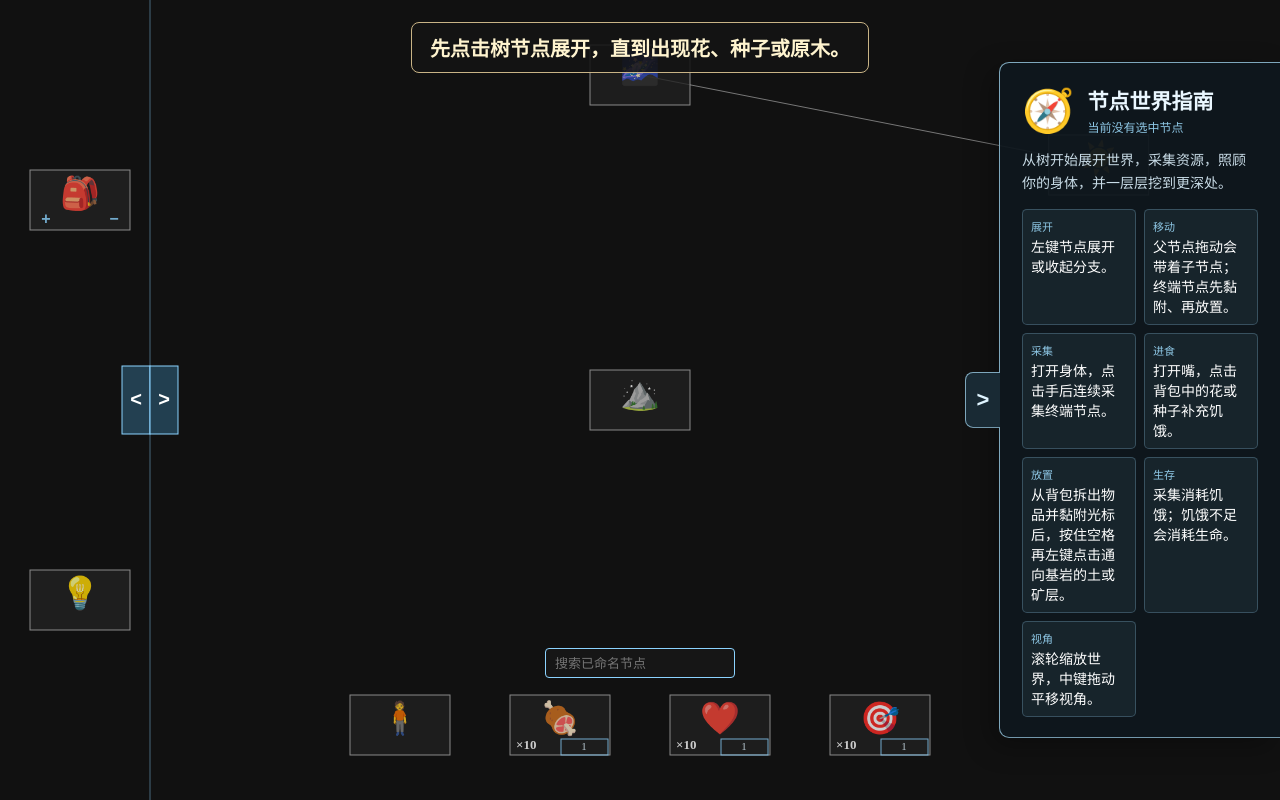
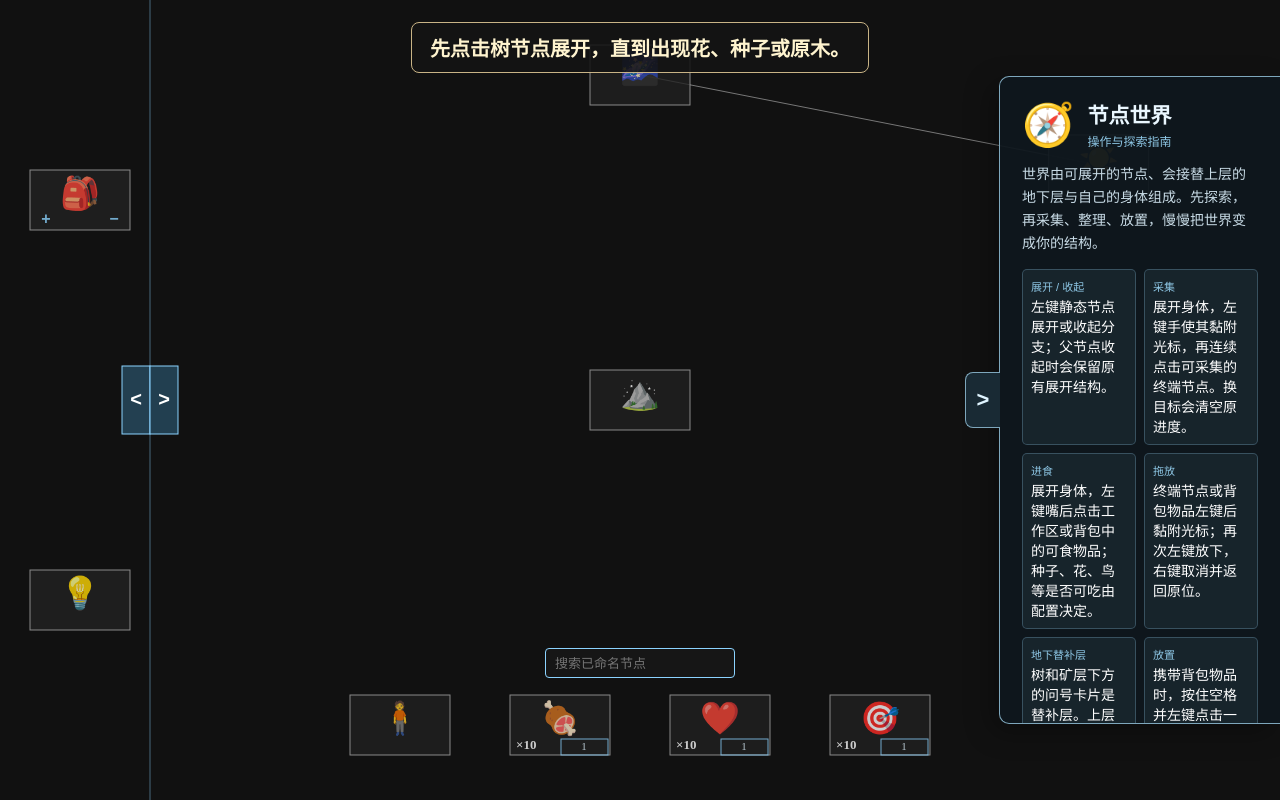
Before and after one commit to yuhengguo/world, a website: page index.html in a window 1280 px wide. Drawn offline with Linux system fonts and the light colour scheme.

Commit message:
update on readme & game instructions

```diff
--- a/js/detail-panel.js
+++ b/js/detail-panel.js
@@ -54,22 +54,26 @@ class DetailPanel {
     return facts;
   }
 
-  /** 在没有选中节点时显示一套简洁的游戏操作与生存规则。 */
+  /** 在没有选中节点时显示“节点世界”的完整但可快速浏览的规则总览。 */
   showRules() {
     if (this.viewMode === "rules") return;
     this.viewMode = "rules";
     this.emoji.textContent = "🧭";
-    this.name.textContent = "节点世界指南";
-    this.kind.textContent = "当前没有选中节点";
-    this.description.textContent = "从树开始展开世界，采集资源，照顾你的身体，并一层层挖到更深处。";
+    this.name.textContent = "节点世界";
+    this.kind.textContent = "操作与探索指南";
+    this.description.textContent = "世界由可展开的节点、会接替上层的地下层与自己的身体组成。先探索，再采集、整理、放置，慢慢把世界变成你的结构。";
     const rules = [
-      ["展开", "左键节点展开或收起分支。"],
-      ["移动", "父节点拖动会带着子节点；终端节点先黏附、再放置。"],
-      ["采集", "打开身体，点击手后连续采集终端节点。"],
-      ["进食", "打开嘴，点击背包中的花或种子补充饥饿。"],
-      ["放置", "从背包拆出物品并黏附光标后，按住空格再左键点击通向基岩的土或矿层。"],
-      ["生存", "采集消耗饥饿；饥饿不足会消耗生命。"],
-      ["视角", "滚轮缩放世界，中键拖动平移视角。"]
+      ["展开 / 收起", "左键静态节点展开或收起分支；父节点收起时会保留原有展开结构。"],
+      ["采集", "展开身体，左键手使其黏附光标，再连续点击可采集的终端节点。换目标会清空原进度。"],
+      ["进食", "展开身体，左键嘴后点击工作区或背包中的可食物品；种子、花、鸟等是否可吃由配置决定。"],
+      ["拖放", "终端节点或背包物品左键后黏附光标；再次左键放下，右键取消并返回原位。"],
+      ["地下替补层", "树和矿层下方的问号卡片是替补层。上层被清空后，下层接替原位置；最深处永远是不可采集的基岩。"],
+      ["放置", "携带背包物品时，按住空格并左键点击一条通向基岩、且下方只含矿物的替补链，即可压入最上层。"],
+      ["背包与分类", "背包中的数字表示数量。单击可拆出一件，双击携带整 pile；用 + / − 建分类，Ctrl + 左键可命名或归类。"],
+      ["工作区", "左侧工作区独立于世界缩放。拖动边缘 < 或 > 改宽，滚轮缩放内容，中键平移内容。"],
+      ["命名与搜索", "Ctrl + 左键世界节点或分类可改名，名称全局唯一。Ctrl + F 输入名称、回车即可定位。"],
+      ["生存", "采集会消耗饥饿；饥饿不足时扣生命。饥饿满且生命未满会缓慢回血；生命归零后重新开始。"],
+      ["视角与时间", "世界区域滚轮缩放、中键平移。天空自动展开，太阳与月亮按昼夜从右向左运行。"]
     ];
     this.facts.replaceChildren(...rules.map(([label, value]) => {
       const item = document.createElement("div");
--- a/styles.css
+++ b/styles.css
@@ -72,6 +72,7 @@ canvas { display: block; }
   right: 0;
   width: 280px;
   min-height: 265px;
+  max-height: 86vh;
   transform: translateY(-50%);
   border: 1px solid #7ea7bc;
   border-right: 0;
@@ -100,7 +101,8 @@ canvas { display: block; }
   cursor: pointer;
 }
 
-.detail-content { padding: 22px 22px 20px; }
+/* “节点世界”指南内容较完整；超出视口时只在详情栏内部滚动，不遮挡游戏画面。 */
+.detail-content { max-height: calc(86vh - 42px); padding: 22px 22px 20px; overflow-y: auto; box-sizing: border-box; }
 .detail-heading { display: flex; gap: 13px; align-items: center; }
 #detailEmoji { font: 42px serif; }
 #detailName { display: block; font: bold 21px "Microsoft YaHei", sans-serif; }
```
Also changed, not shown: README.md.
